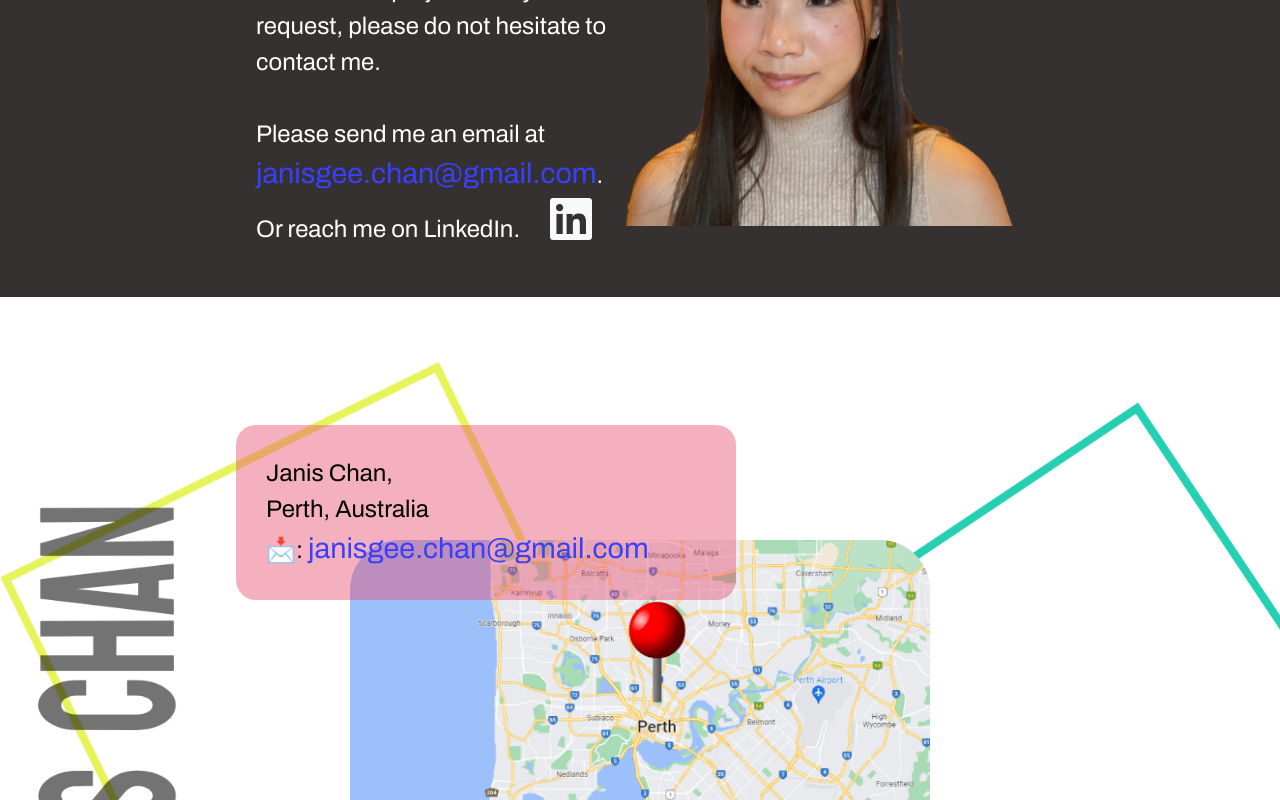
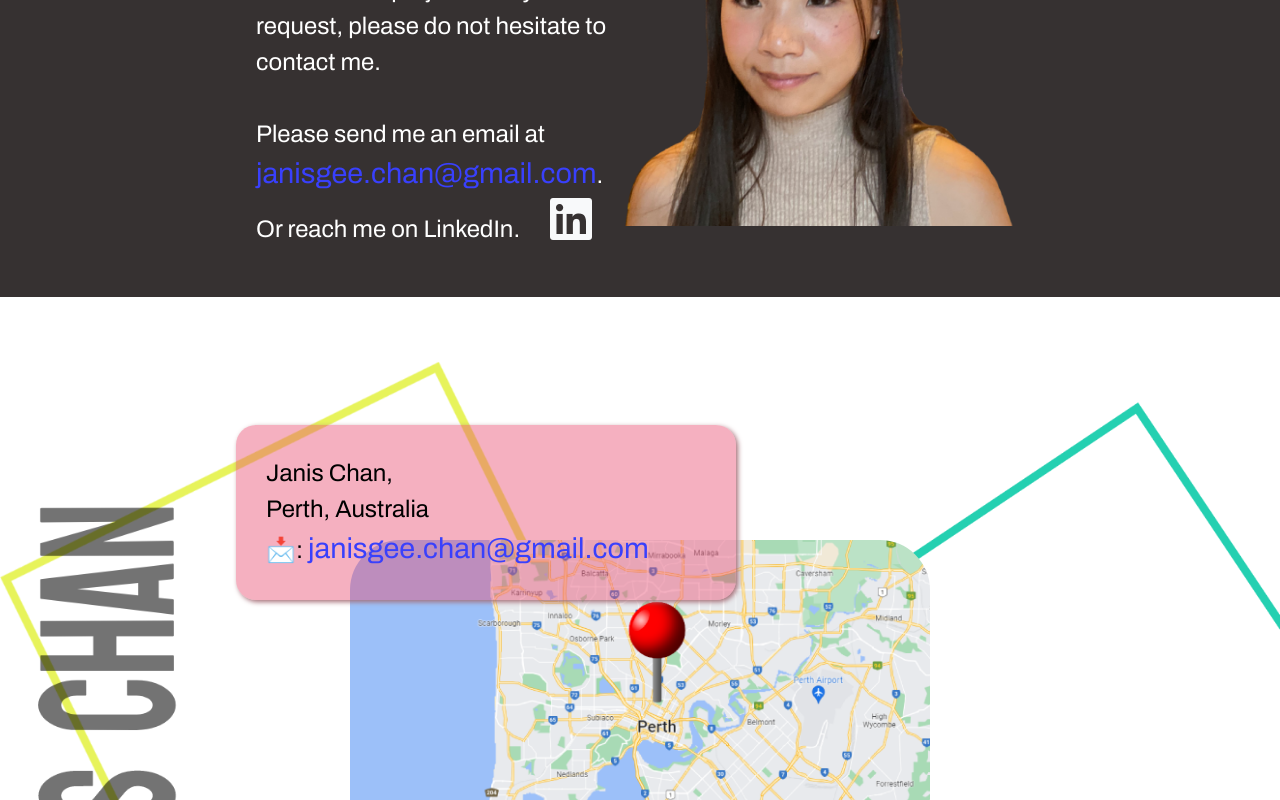
Before and after one commit to Janisgee/portfolio-new, a plain HTML site: page contact.html in a window 1280 px wide. Shown: the part 412-1212 px from the top of the page. Drawn offline with nearby package versions, Linux system fonts and the light colour scheme; a web font is replaced by a local one.

Commit message:
Add box shadow on map overlay

```diff
--- a/src/style.css
+++ b/src/style.css
@@ -343,6 +343,7 @@ a {
     position: relative;
     top: 60px;
     right: 200px;
+    box-shadow: 2px 2px 5px 0px #a56e77;
 }
 
 .contact-location img {
```
